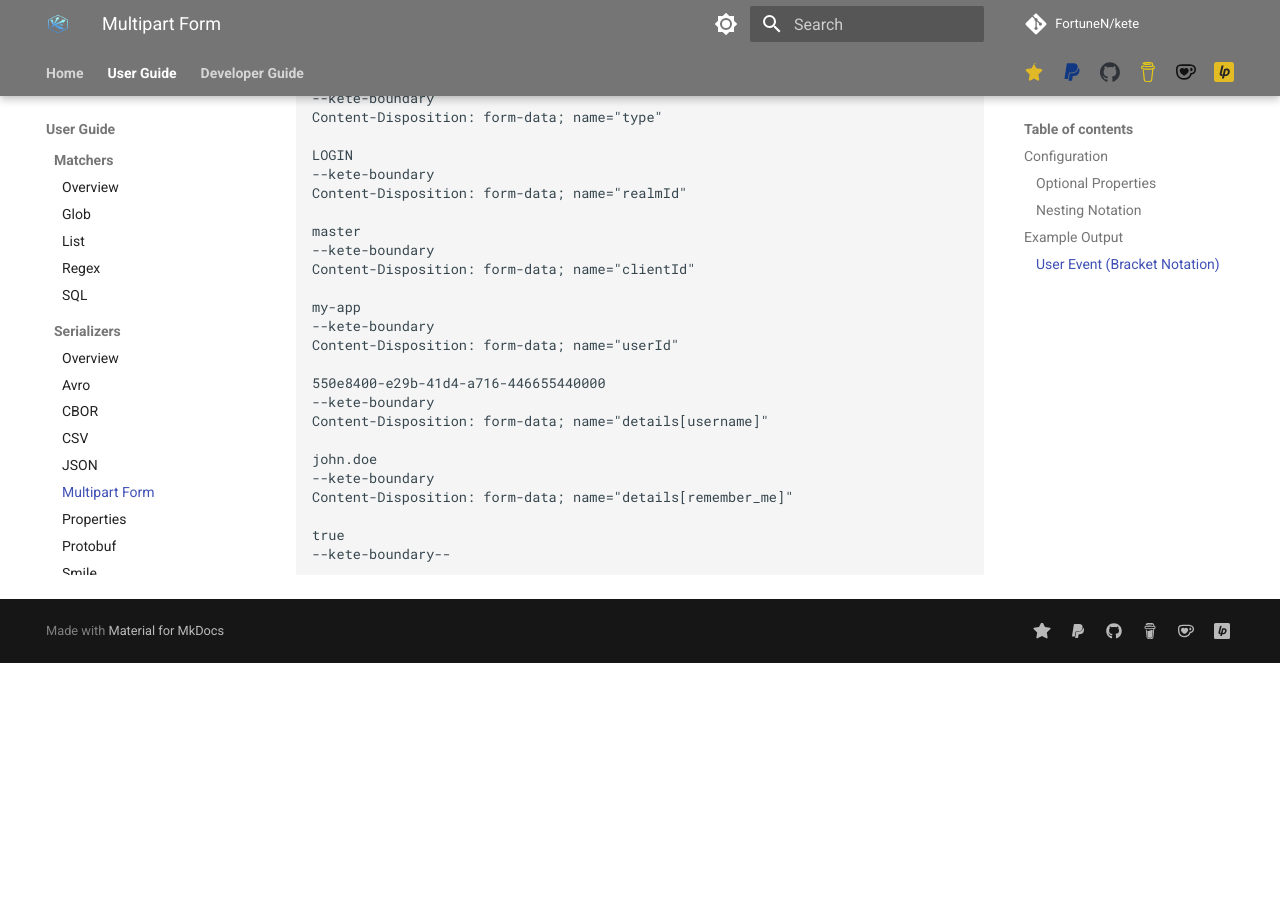
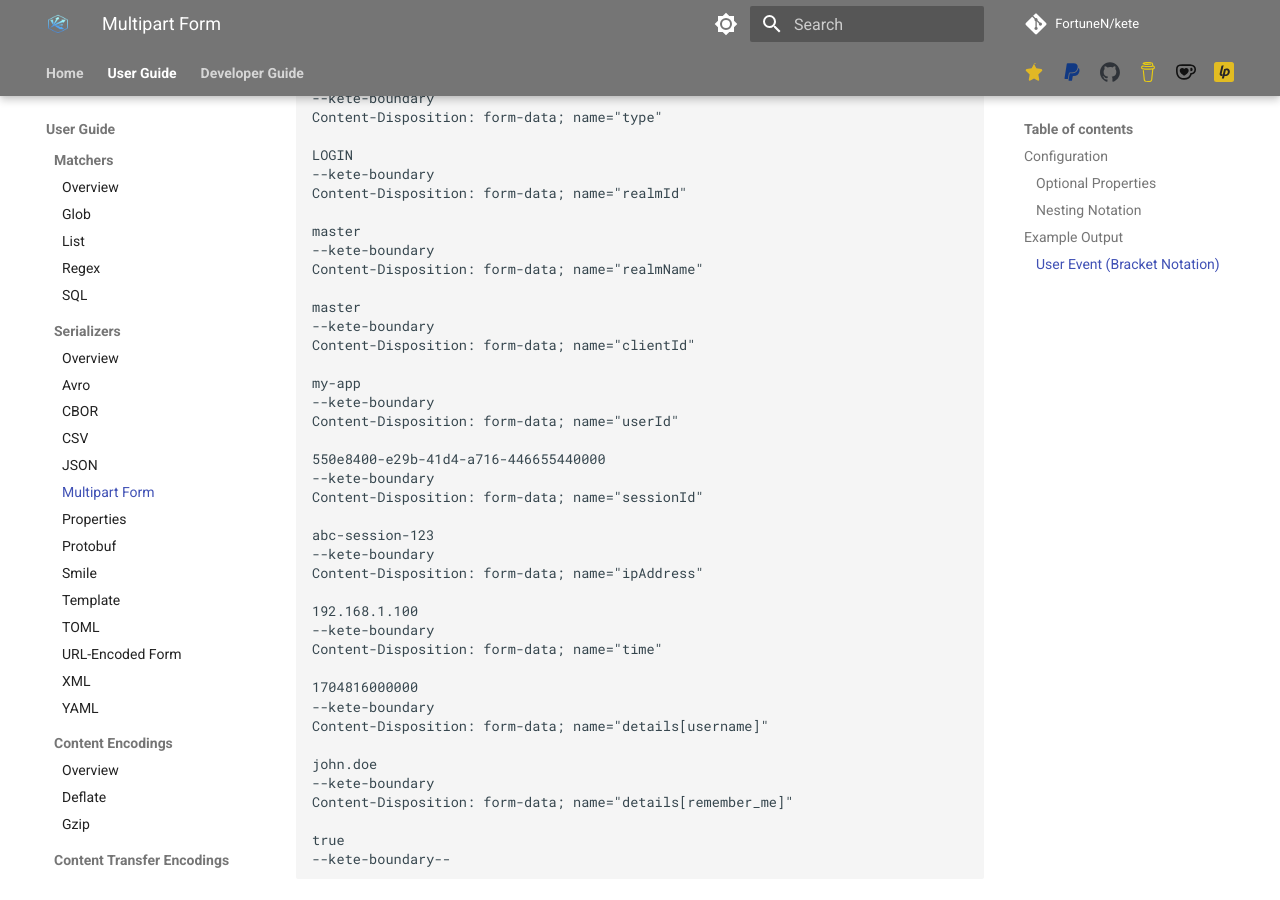
Before and after one commit to FortuneN/kete, an MkDocs documentation site: the page built from docs/user-guide/serializers/multipart-form.md, in a window 1280 px wide and 900 px high, scrolled down 924 px. Built offline with MkDocs 1.6.1 and Material for MkDocs 9.7.7, drawn with Linux system fonts in a browser that asks for light colours; comment, search, counter and statistics services are not loaded; before the commit the page ends 1587 px from its top, so only the background shows below that.

Commit message:
docs: fix representation escaping and add missing form serializer fields\n\n- Fix over-escaped representation field in json.md and yaml.md\n  (was \\\" should be \" matching actual Jackson output)\n- Add missing realmName, sessionId, ipAddress, time to multipart-form.md\n- Add missing sessionId to url-encoded-form.md"

```diff
--- a/docs/user-guide/serializers/multipart-form.md
+++ b/docs/user-guide/serializers/multipart-form.md
@@ -51,6 +51,10 @@ Content-Disposition: form-data; name="realmId"
 
 master
 --kete-boundary
+Content-Disposition: form-data; name="realmName"
+
+master
+--kete-boundary
 Content-Disposition: form-data; name="clientId"
 
 my-app
@@ -58,6 +62,18 @@ my-app
 Content-Disposition: form-data; name="userId"
 
 550e8400-e29b-41d4-a716-446655440000
+--kete-boundary
+Content-Disposition: form-data; name="sessionId"
+
+abc-session-123
+--kete-boundary
+Content-Disposition: form-data; name="ipAddress"
+
+192.168.1.100
+--kete-boundary
+Content-Disposition: form-data; name="time"
+
+1704816000000
 --kete-boundary
 Content-Disposition: form-data; name="details[username]"
 
```
Also changed, not shown: docs/user-guide/serializers/json.md (+1 -1 lines), docs/user-guide/serializers/url-encoded-form.md (+2 -2 lines), docs/user-guide/serializers/yaml.md (+1 -1 lines).
